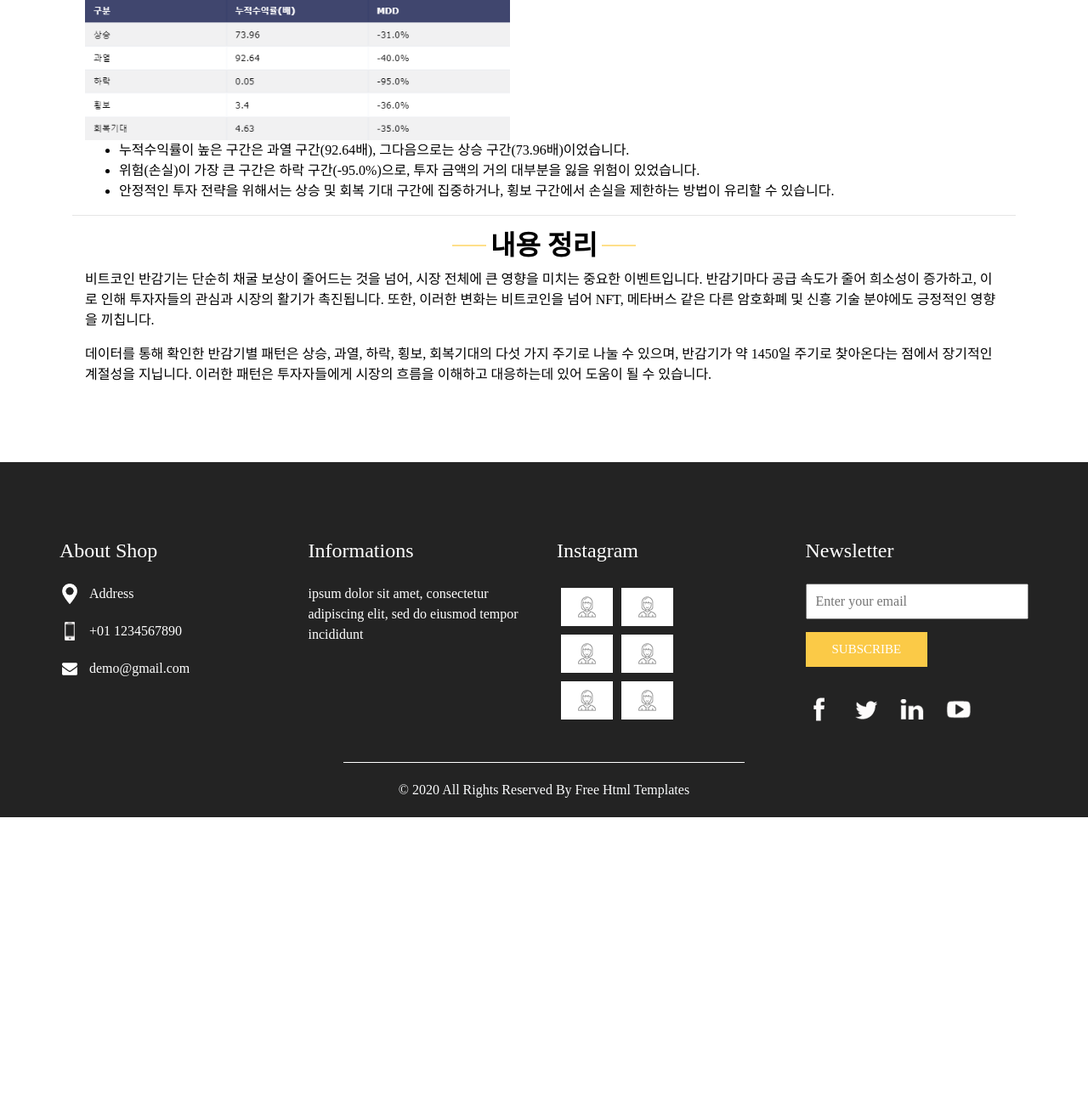
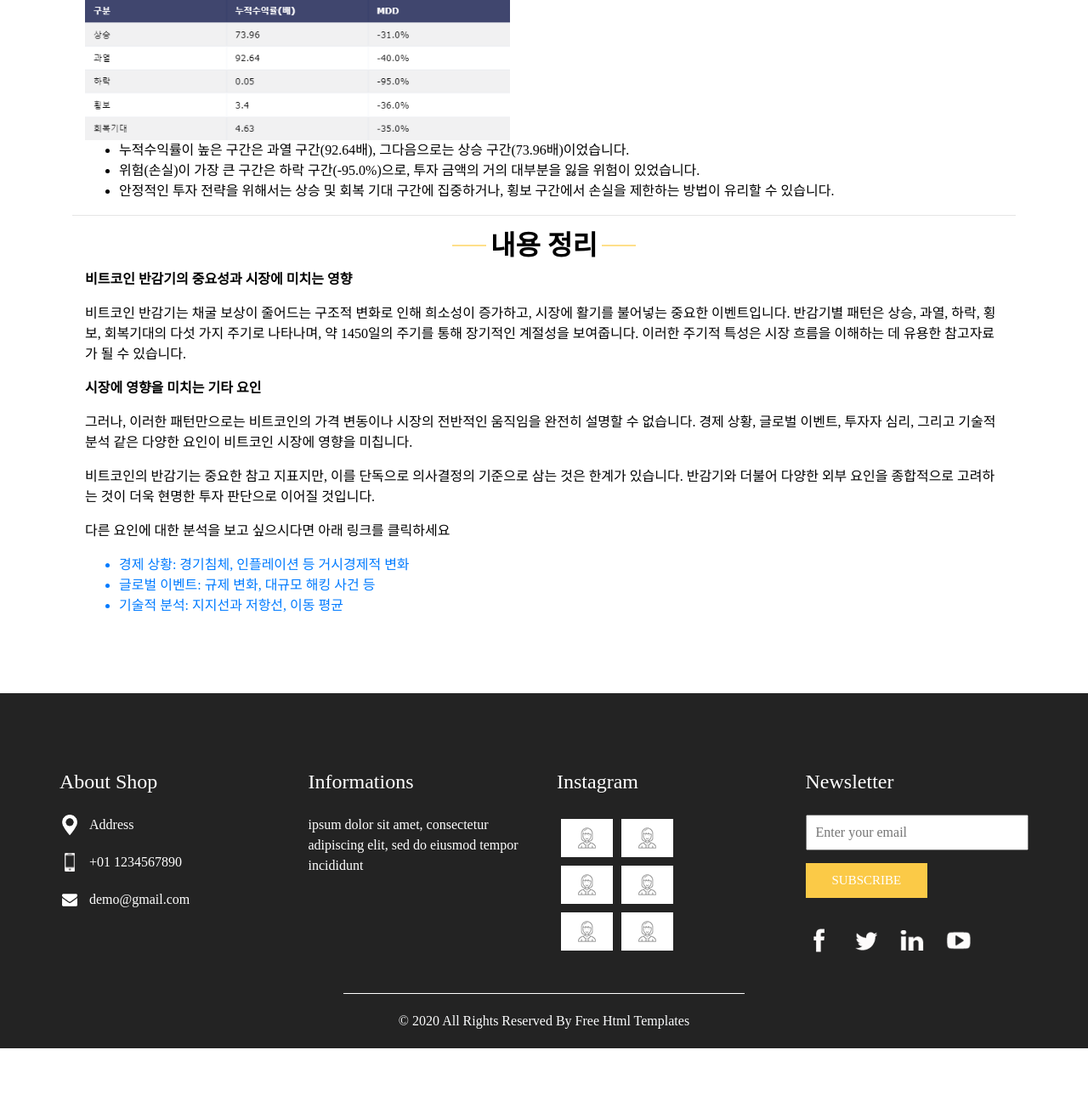
Before and after one commit to saab9699-minsu/final_project2, a Django app: template templates/detail_halving_pattern.html in a window 1280 px wide. Shown: the part 3074-4383 px from the top of the page at 85% size. Before the commit the page ends 4036 px from the top, so only its background shows below. Run offline with Django 5.2, Linux system fonts and the light colour scheme; the template is opened without the code that fills it: most values are stand-ins (such as "Sample title", 1, 10 or a date in 2020); some libraries are stand-ins or nearby versions; some web fonts are replaced.

Commit message:
디테일 변경

```diff
--- a/templates/detail_halving_pattern.html
+++ b/templates/detail_halving_pattern.html
@@ -325,16 +325,37 @@
               <h2>
               내용 정리
               </h2>
-          </div>
-            <p>
-              비트코인 반감기는 단순히 채굴 보상이 줄어드는 것을 넘어, 시장 전체에 큰 영향을 미치는 중요한 이벤트입니다.
-              반감기마다 공급 속도가 줄어 희소성이 증가하고, 이로 인해 투자자들의 관심과 시장의 활기가 촉진됩니다.
-              또한, 이러한 변화는 비트코인을 넘어 NFT, 메타버스 같은 다른 암호화폐 및 신흥 기술 분야에도 긍정적인 영향을 끼칩니다.
-            </p>
-            <p>
-              데이터를 통해 확인한 반감기별 패턴은 상승, 과열, 하락, 횡보, 회복기대의 다섯 가지 주기로 나눌 수 있으며, 반감기가 약 1450일 주기로 찾아온다는 점에서 장기적인 계절성을 지닙니다.
-              이러한 패턴은 투자자들에게 시장의 흐름을 이해하고 대응하는데 있어 도움이 될 수 있습니다.
-            </p>
+              <div>
+                <p><strong>비트코인 반감기의 중요성과 시장에 미치는 영향</strong></p>
+                <p>
+                    비트코인 반감기는 채굴 보상이 줄어드는 구조적 변화로 인해 희소성이 증가하고,
+                    시장에 활기를 불어넣는 중요한 이벤트입니다. 반감기별 패턴은 상승, 과열, 하락,
+                    횡보, 회복기대의 다섯 가지 주기로 나타나며, 약 1450일의 주기를 통해 장기적인
+                    계절성을 보여줍니다. 이러한 주기적 특성은 시장 흐름을 이해하는 데 유용한
+                    참고자료가 될 수 있습니다.
+                </p>
+                <p><strong>시장에 영향을 미치는 기타 요인</strong></p>
+                <p>
+                    그러나, 이러한 패턴만으로는 비트코인의 가격 변동이나 시장의 전반적인 움직임을
+                    완전히 설명할 수 없습니다. 경제 상황, 글로벌 이벤트, 투자자 심리, 그리고 기술적
+                    분석 같은 다양한 요인이 비트코인 시장에 영향을 미칩니다.
+                </p>
+
+                <p>
+                    비트코인의 반감기는 중요한 참고 지표지만, 이를 단독으로 의사결정의 기준으로 삼는 것은
+                    한계가 있습니다. 반감기와 더불어 다양한 외부 요인을 종합적으로 고려하는 것이 더욱
+                    현명한 투자 판단으로 이어질 것입니다.
+                </p>
+
+                <p>
+                  다른 요인에 대한 분석을 보고 싶으시다면 아래 링크를 클릭하세요
+               </p>
+               <ul>
+                   <a href="{% url 'test:corr' %}"> <li>경제 상황: 경기침체, 인플레이션 등 거시경제적 변화</li></a>
+                   <a href="{% url 'test:detail_issue' %}"> <li>글로벌 이벤트: 규제 변화, 대규모 해킹 사건 등</li></a>
+                   <a href="{% url 'test:technical_analysis' %}"> <li>기술적 분석: 지지선과 저항선, 이동 평균</li ></a>
+               </ul>
+            </div>
         </div>
     </div>
   </section>
```
Also changed, not shown: templates/corr.html (+9 -0 lines), data/web_btc.csv.
